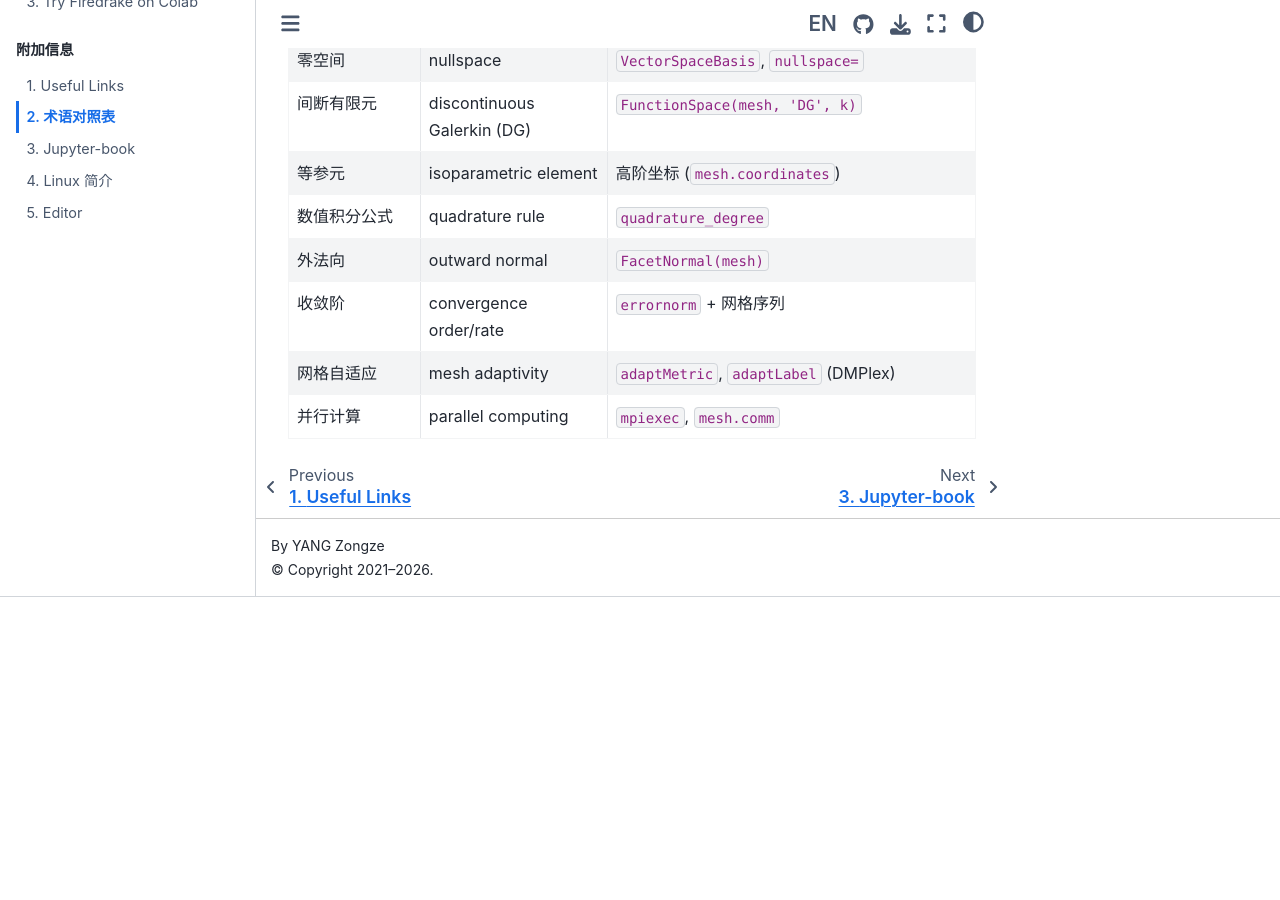
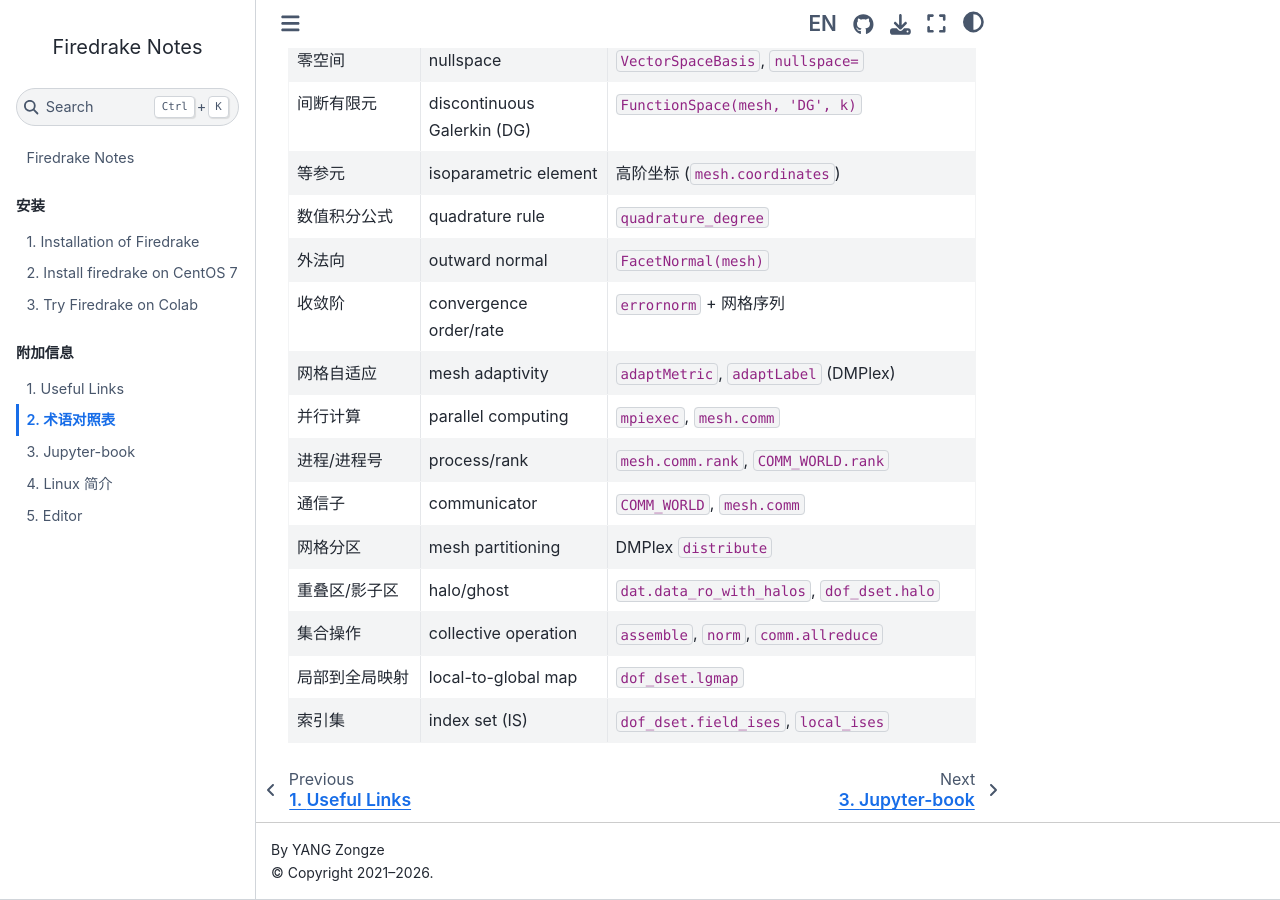
Before and after one commit to lrtfm/notes-for-firedrake, a Jupyter Book: the page built from reference/glossary.md, in a window 1280 px wide and 900 px high, scrolled down 1257 px. Built offline with Jupyter Book 1.0.4 settings and Sphinx 7.4.7 and the Sphinx Book theme 1.1.4, drawn with Linux system fonts in a browser that asks for light colours; pages that are not in the unit, such as notebooks, are missing from menus; before the commit the page ends 1854 px from its top, so only the background shows below that.

Commit message:
docs: tidy up parallel chapter and add parallel glossary terms
Translate the remaining English subsection titles, repoint the PyOP2
links at firedrake's in-tree pyop2, drop dead comments, unused mpi4py
imports and the orphan setSection alias list, hide the cluster startup
progress bars, and add seven parallel-computing terms to the glossary.

Co-Authored-By: Claude Opus 5 <noreply@anthropic.com>

```diff
--- a/reference/glossary.md
+++ b/reference/glossary.md
@@ -36,3 +36,10 @@ with the corresponding objects or functions in Firedrake/UFL.
 | 收敛阶 | convergence order/rate | `errornorm` + 网格序列 |
 | 网格自适应 | mesh adaptivity | `adaptMetric`, `adaptLabel` (DMPlex) |
 | 并行计算 | parallel computing | `mpiexec`, `mesh.comm` |
+| 进程/进程号 | process/rank | `mesh.comm.rank`, `COMM_WORLD.rank` |
+| 通信子 | communicator | `COMM_WORLD`, `mesh.comm` |
+| 网格分区 | mesh partitioning | DMPlex `distribute` |
+| 重叠区/影子区 | halo/ghost | `dat.data_ro_with_halos`, `dof_dset.halo` |
+| 集合操作 | collective operation | `assemble`, `norm`, `comm.allreduce` |
+| 局部到全局映射 | local-to-global map | `dof_dset.lgmap` |
+| 索引集 | index set (IS) | `dof_dset.field_ises`, `local_ises` |
```
Also changed, not shown: 1 other file.
